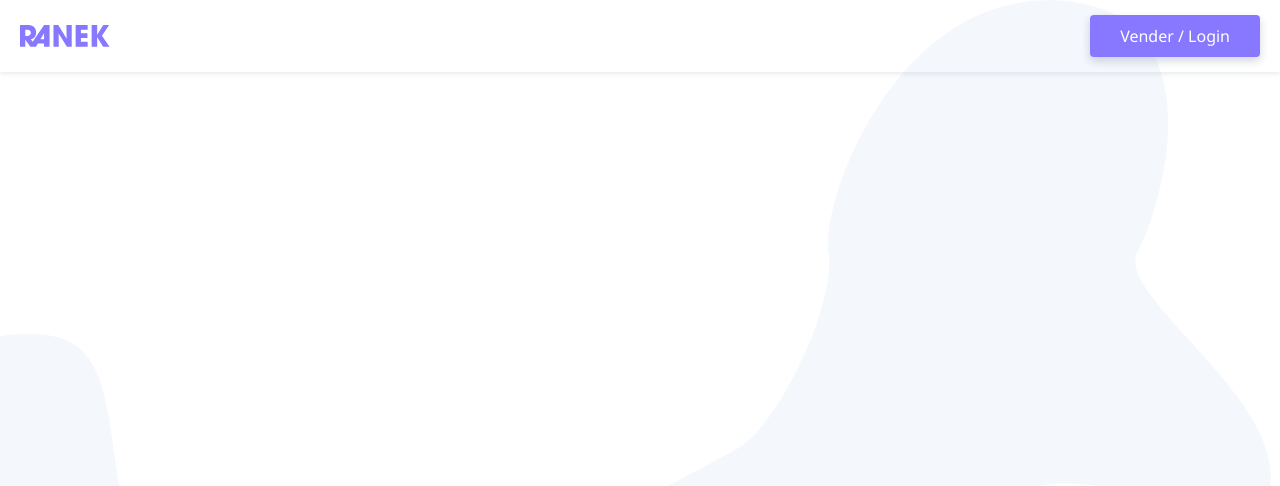
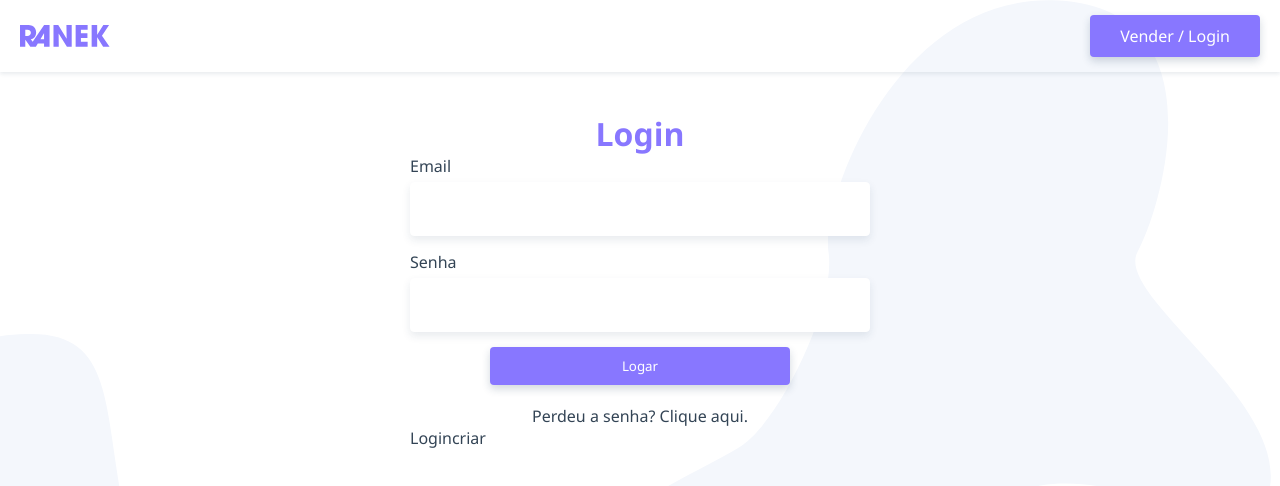
Before and after one commit to lqmorais/projeto-ranek, a Vue app: page /login in a window 1280 px wide. Shown: the top 486 px of the page. Built offline with nearby package versions, Linux system fonts and the light colour scheme.

Commit message:
Config inicial Página Login

```diff
--- a/src/App.vue
+++ b/src/App.vue
@@ -2,7 +2,9 @@
   <div id="app">
     <TheHeader />
     <main id="main">
-      <router-view />
+      <transition mode="out-in">
+        <router-view />
+      </transition>
     </main>
     <TheFooter />
   </div>
@@ -84,10 +86,14 @@
   min-height: 100vh;
 }
 
+label {
+  margin-bottom: 5px;
+}
+
 input,
 text-area {
   border-radius: 4px;
-  border: 1 px solid #fff;
+  border: 1px solid #fff;
   padding: 15px;
   box-shadow: 0 4px 8px rgba(30, 60, 90, 0.1);
   transition: all 0.3s;
--- /dev/null
+++ b/src/components/LoginCriar.vue
@@ -0,0 +1,9 @@
+<template> <p>Logincriar</p></template>
+
+<script>
+export default {
+  name: "LoginCriar",
+};
+</script>
+
+<style></style>
--- a/src/router/index.js
+++ b/src/router/index.js
@@ -2,6 +2,7 @@
 import VueRouter from "vue-router";
 import Home from "../views/Home.vue";
 import Produto from "../views/Produto.vue";
+import Login from "../views/Login.vue";
 
 Vue.use(VueRouter);
 
@@ -17,6 +18,11 @@
     component: Produto,
     props: true,
   },
+  {
+    path: "/login",
+    name: "login",
+    component: Login,
+  },
 ];
 
 const router = new VueRouter({
--- /dev/null
+++ b/src/views/Login.vue
@@ -0,0 +1,74 @@
+<template>
+  <section class="login">
+    <h1>Login</h1>
+    <form>
+      <label for="email">Email</label>
+      <input type="email" name="email" id="email" v-model="login.email" />
+      <label for="senha">Senha</label>
+      <input type="password" name="senha" id="senha" v-model="login.senha" />
+      <button class="btn" @click.prevent="logar">Logar</button>
+    </form>
+    <p class="perdeu">
+      <a href="/" target="_blank">Perdeu a senha? Clique aqui.</a>
+    </p>
+    <LoginCriar />
+  </section>
+</template>
+
+<script>
+import LoginCriar from "@/components/LoginCriar.vue";
+
+export default {
+  name: "Login",
+  components: {
+    LoginCriar,
+  },
+  data() {
+    return {
+      login: {
+        email: "",
+        senha: "",
+      },
+    };
+  },
+  methods: {
+    logar() {},
+  },
+};
+</script>
+
+<style scoped>
+.login {
+  max-width: 500px;
+  margin: 0 auto;
+  padding: 0 20px;
+}
+
+h1 {
+  text-align: center;
+  font-size: 2rem;
+  margin-top: 40px;
+  color: #87f;
+}
+
+form {
+  display: grid;
+}
+
+.btn {
+  width: 100%;
+  max-width: 300px;
+  margin-left: auto;
+  margin-right: auto;
+}
+
+.perdeu {
+  text-align: center;
+  margin: 20px auto 0 auto;
+}
+
+.perdeu a:hover {
+  color: #87f;
+  text-decoration: underline;
+}
+</style>
```
